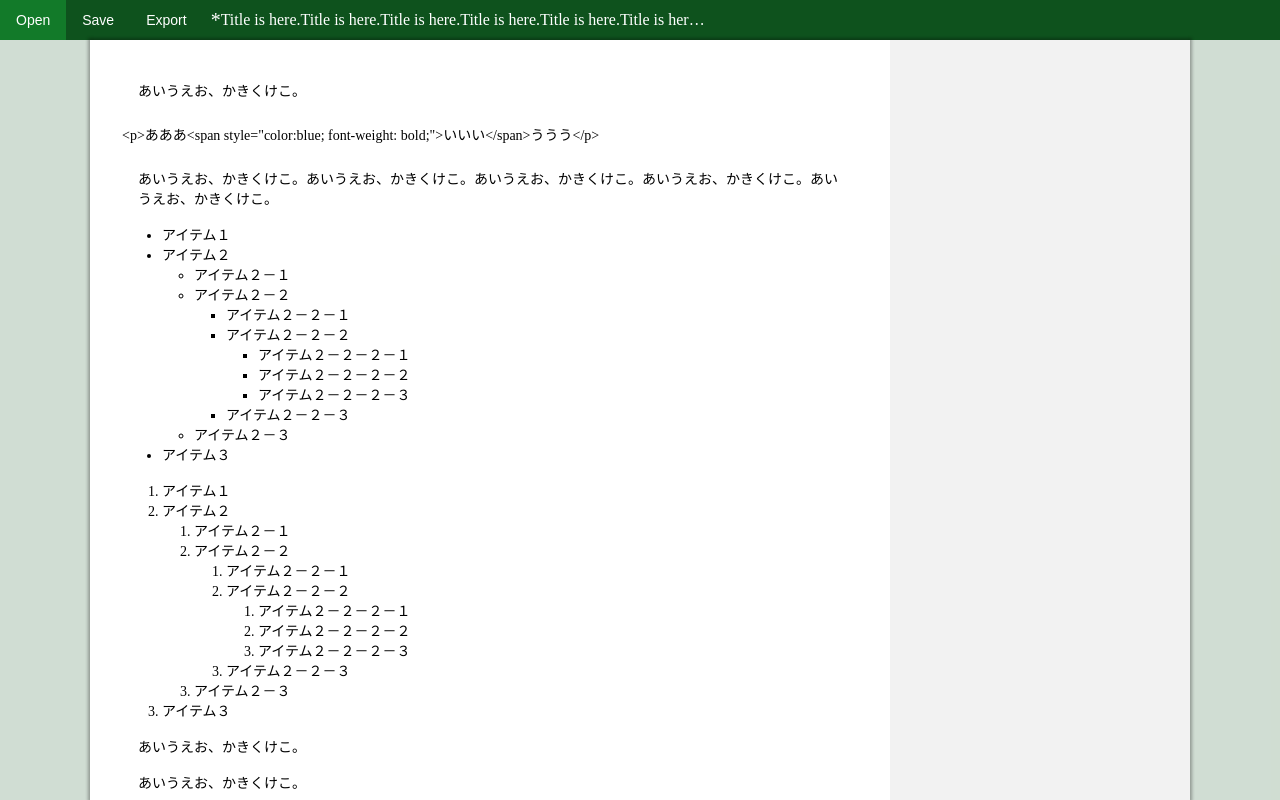
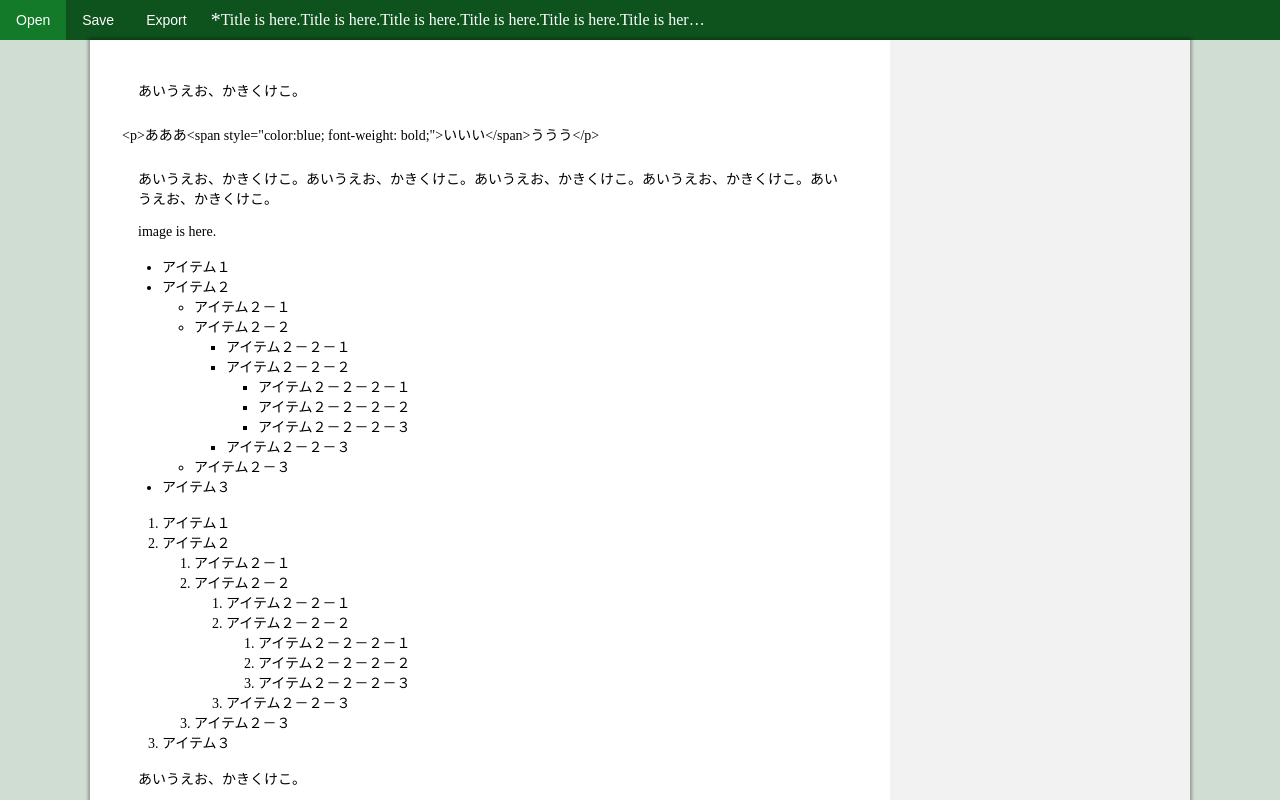
Before and after one commit to kusa-mochi/mochi-memo-pad, a Vue app in the folder src/: page / in a window 1280 px wide. Built offline with nearby package versions, Linux system fonts and the light colour scheme.

Commit message:
make a component template for images based on paragraph editor component.

```diff
--- a/src/src/components/EditObject.vue
+++ b/src/src/components/EditObject.vue
@@ -6,6 +6,7 @@
         <html-editor v-else-if="EditorTypeIs('html')" v-bind:id="id"></html-editor>
         <list-editor v-else-if="EditorTypeIs('list')" v-bind:id="id" list-type="list"></list-editor>
         <list-editor v-else-if="EditorTypeIs('number-list')" v-bind:id="id" list-type="number-list"></list-editor>
+        <image-editor v-else-if="EditorTypeIs('image')" v-bind:id="id"></image-editor>
       </div>
       <div class="edit-object__drag-handle">
         <icon icon-name="drag-handle" size="16"></icon>
@@ -15,6 +16,7 @@
         <html-editor-menu v-else-if="EditorTypeIs('html')" v-bind:id="id"></html-editor-menu>
         <list-editor-menu v-else-if="EditorTypeIs('list')"></list-editor-menu>
         <list-editor-menu v-else-if="EditorTypeIs('number-list')"></list-editor-menu>
+        <image-editor-menu v-else-if="EditorTypeIs('image')"></image-editor-menu>
       </div>
       <div class="edit-object__remove-button" v-on:click="RemoveObject">
         <icon icon-name="garbage" size="24"></icon>
@@ -37,6 +39,8 @@ import HtmlEditor from "./EditorComponents/HtmlEditor.vue";
 import HtmlEditorMenu from "./EditorComponents/HtmlEditorMenu.vue";
 import ListEditor from "./EditorComponents/ListEditor.vue";
 import ListEditorMenu from "./EditorComponents/ListEditorMenu.vue";
+import ImageEditor from "./EditorComponents/ImageEditor.vue";
+import ImageEditorMenu from "./EditorComponents/ImageEditorMenu.vue";
 
 export default {
   name: "EditObject",
@@ -63,7 +67,9 @@ export default {
     HtmlEditor,
     HtmlEditorMenu,
     ListEditor,
-    ListEditorMenu
+    ListEditorMenu,
+    ImageEditor,
+    ImageEditorMenu
   }
 };
 </script>
--- /dev/null
+++ b/src/src/components/EditorComponents/ImageEditor.vue
@@ -0,0 +1,32 @@
+<template>
+  <div
+    class="image-editor"
+    role="textbox"
+    contenteditable="true"
+  >{{this.$store.state.editingData[this.id].data}}</div>
+</template>
+
+<script>
+export default {
+  name: "ImageEditor",
+  props: {
+    id: {
+      type: Number,
+      required: true
+    }
+  }
+};
+</script>
+
+<style lang="scss" scoped>
+.image-editor {
+  padding: 8px 16px;
+  font-size: 14px;
+  text-align: left;
+  outline: none;
+
+  &:focus {
+    box-shadow: 0px 0px 0px 1px rgba(0, 0, 0, 0.8);
+  }
+}
+</style>
--- /dev/null
+++ b/src/src/components/EditorComponents/ImageEditorMenu.vue
@@ -0,0 +1,45 @@
+<template>
+  <div class="image-editor-menu">
+    <button>
+      <icon icon-name="three-dots" size="24"></icon>
+    </button>
+    <button>
+      <icon icon-name="three-dots" size="24"></icon>
+    </button>
+    <button>
+      <icon icon-name="three-dots" size="24"></icon>
+    </button>
+  </div>
+</template>
+
+<script>
+import Icon from "../Icon.vue";
+export default {
+  name: "ImageEditorMenu",
+  components: {
+    Icon
+  }
+};
+</script>
+
+<style lang="scss" scoped>
+@import "../../assets/assets";
+.image-editor-menu {
+  height: $tool_icon_height;
+  border: 1px $theme_color solid;
+
+  display: flex;
+  flex-direction: row;
+  flex-wrap: wrap;
+  justify-content: flex-start;
+  align-items: flex-start;
+  align-content: flex-start;
+
+  button {
+    height: 100%;
+    padding: 3px;
+    background-color: white;
+    border: none;
+  }
+}
+</style>
--- a/src/src/store/index.js
+++ b/src/src/store/index.js
@@ -21,6 +21,10 @@ export default new Vuex.Store({
       {
         editorType: "paragraph",
         data: "あいうえお、かきくけこ。あいうえお、かきくけこ。あいうえお、かきくけこ。あいうえお、かきくけこ。あいうえお、かきくけこ。"
+      },
+      {
+        editorType: "image",
+        data: "image is here."
       },
       {
         editorType: "list",
```
